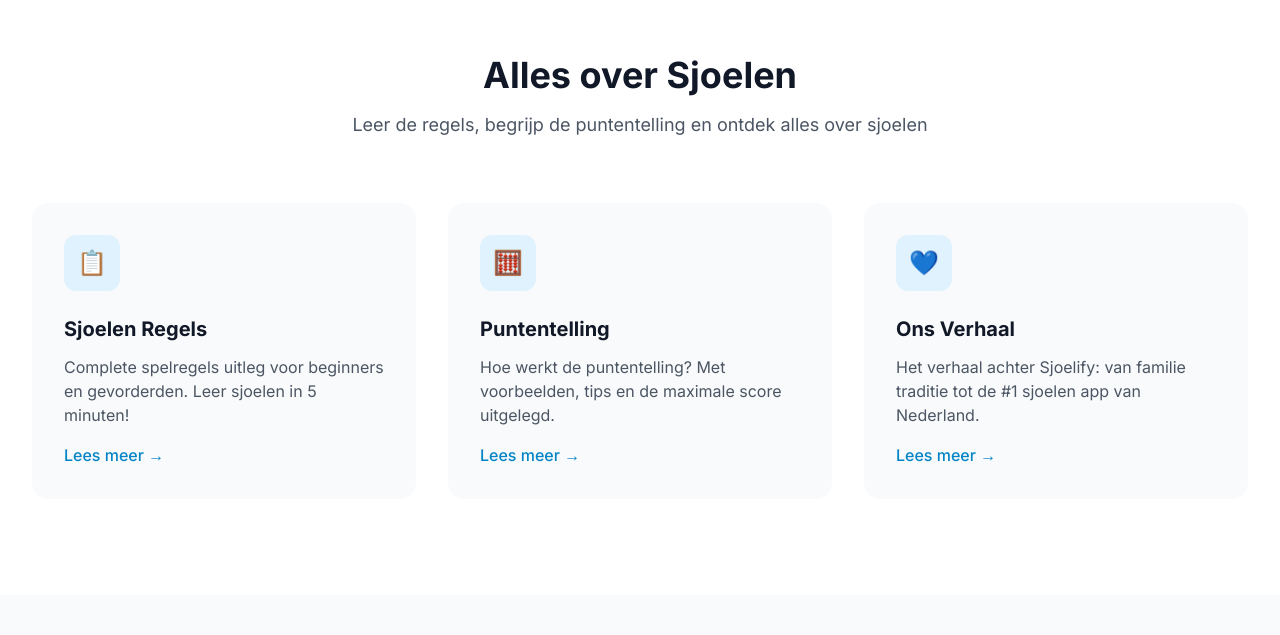
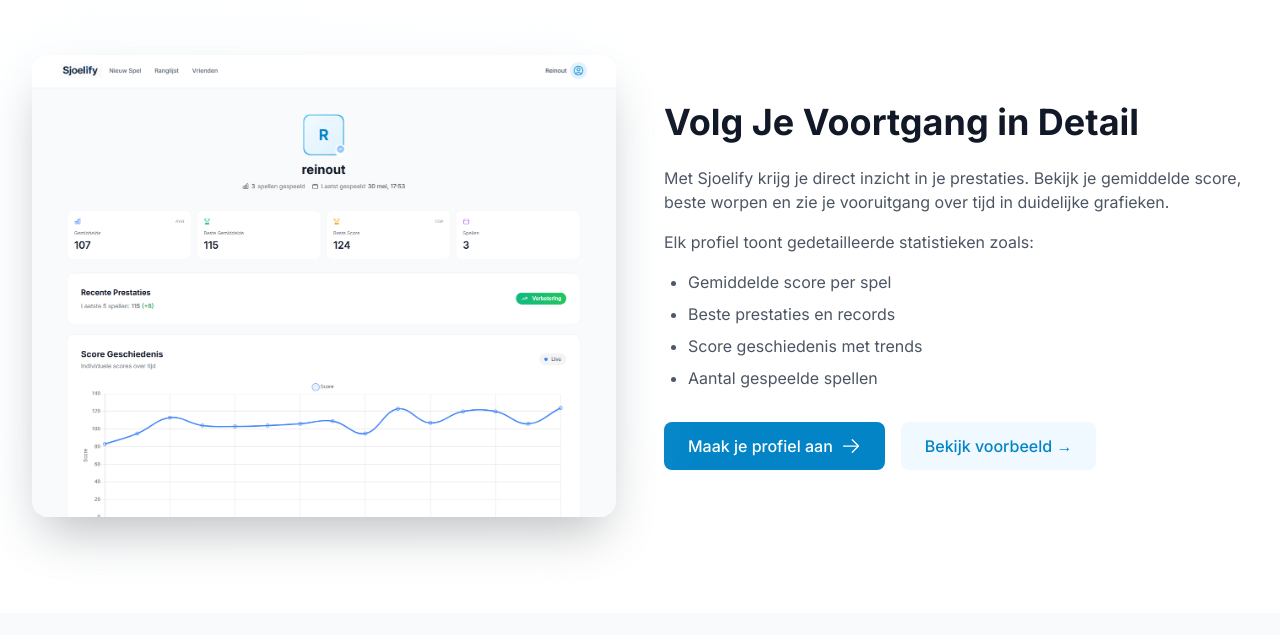
Before and after one commit to ReinoutWW/Sjoelify-v2, a Next.js app: page / in a window 1280 px wide. Shown: the part 1945-2580 px from the top of the page. Built offline with nearby package versions, Linux system fonts and the light colour scheme; no server answers.

Commit message:
Showcase example dashboard statistics for player profile

```diff
--- a/src/app/page.tsx
+++ b/src/app/page.tsx
@@ -5,6 +5,7 @@
 import { redirect } from 'next/navigation';
 import { useEffect } from 'react';
 import Link from 'next/link';
+import Image from 'next/image';
 import { motion } from 'framer-motion';
 import {
   ArrowRightIcon,
@@ -271,8 +272,81 @@
         </div>
       </section>
 
+      {/* Score Profile Example Section */}
+      <section className="py-24 bg-white" id="score-example">
+        <div className="max-w-7xl mx-auto px-4 sm:px-6 lg:px-8">
+          <div className="grid md:grid-cols-2 gap-12 items-center">
+            <motion.div
+              initial={{ opacity: 0, x: -20 }}
+              whileInView={{ opacity: 1, x: 0 }}
+              viewport={{ once: true }}
+              transition={{ duration: 0.8 }}
+              className="order-2 md:order-1"
+            >
+              <div className="relative">
+                <div className="absolute inset-0 bg-gradient-to-r from-primary-100 to-primary-50 rounded-2xl blur-2xl opacity-30" />
+                <div className="relative bg-white rounded-2xl shadow-2xl overflow-hidden">
+                  <Image
+                    src="/images/SjoelifyScoreExample.png"
+                    alt="Sjoelify Score Profiel Voorbeeld"
+                    width={600}
+                    height={800}
+                    className="w-full h-auto"
+                    sizes="(max-width: 768px) 100vw, (max-width: 1200px) 50vw, 600px"
+                    priority
+                  />
+                </div>
+              </div>
+            </motion.div>
+
+            <motion.div
+              initial={{ opacity: 0, x: 20 }}
+              whileInView={{ opacity: 1, x: 0 }}
+              viewport={{ once: true }}
+              transition={{ duration: 0.8 }}
+              className="order-1 md:order-2"
+            >
+              <h2 className="text-3xl sm:text-4xl font-bold text-gray-900 mb-6">
+                {t.home.scoreExample.title}
+              </h2>
+              <div className="space-y-4 text-gray-600">
+                <p>
+                  {t.home.scoreExample.description}
+                </p>
+                <p>
+                  {t.home.scoreExample.featuresIntro}
+                </p>
+                <ul className="list-disc pl-6 space-y-2">
+                  <li>{t.home.scoreExample.features.averageScore}</li>
+                  <li>{t.home.scoreExample.features.bestPerformance}</li>
+                  <li>{t.home.scoreExample.features.scoreHistory}</li>
+                  <li>{t.home.scoreExample.features.gamesPlayed}</li>
+                </ul>
+              </div>
+              <div className="mt-8 flex flex-col sm:flex-row gap-4">
+                <Link
+                  href="/auth/sign-up"
+                  className="inline-flex items-center justify-center px-6 py-3 bg-primary-600 text-white rounded-lg hover:bg-primary-700 transition-colors font-medium"
+                >
+                  {t.home.scoreExample.createProfile}
+                  <ArrowRightIcon className="ml-2 h-5 w-5" />
+                </Link>
+                <a
+                  href="https://sjoelify.com/players/mL3KRDjiDrg31GXdwIrW3Ig18I43"
+                  target="_blank"
+                  rel="noopener noreferrer"
+                  className="inline-flex items-center justify-center px-6 py-3 text-primary-600 bg-primary-50 hover:bg-primary-100 rounded-lg transition-colors font-medium"
+                >
+                  {t.home.scoreExample.viewExample} →
+                </a>
+              </div>
+            </motion.div>
+          </div>
+        </div>
+      </section>
+
       {/* Articles/Info Section */}
-      <section className="py-24 bg-white" id="articles">
+      <section className="py-24 bg-gray-50" id="articles">
         <div className="max-w-7xl mx-auto px-4 sm:px-6 lg:px-8">
           <div className="text-center mb-16">
             <h2 className="text-3xl font-bold text-gray-900 sm:text-4xl">
@@ -360,7 +434,7 @@
       </section>
 
       {/* Our Story Section */}
-      <section className="py-24 bg-gray-50" id="our-story">
+      <section className="py-24 bg-white" id="our-story">
         <div className="max-w-7xl mx-auto px-4 sm:px-6 lg:px-8">
           <div className="grid md:grid-cols-2 gap-12 items-center">
             <motion.div
--- a/src/lib/i18n/translations/en.ts
+++ b/src/lib/i18n/translations/en.ts
@@ -196,13 +196,26 @@
       title: 'The Story of Sjoelify',
       subtitle: 'From family tradition to digital innovation',
       intro: 'The Wijnholds family has been playing sjoelen for generations. It\'s more than a game - it\'s a tradition that brings families together.',
-      idea: 'During a cozy sjoelen afternoon, the idea arose: "Why don\'t we have an app that automatically keeps track of everything?" As the software engineer in the family, I happily took on this challenge.',
+      idea: 'During a cozy sjoelen afternoon, the idea arose: "Why don\'t we have an app that automatically keeps track of everything?" As the software engineer in the family, I, Reinout Wijnholds, happily took on this challenge.',
       growth: 'What started as a solution for our family grew into Sjoelify - a free app for all sjoelen enthusiasts in the Netherlands. Because the joy of sjoelen should be accessible to everyone.',
       readFullStory: 'Read the full story',
       familyName: 'Wijnholds Family',
       familyTagline: 'From generation to generation',
       quote: 'Sjoelen brings people together. With Sjoelify we want to make that experience even more fun and easier for everyone.',
       quoteAuthor: 'Reinout Wijnholds, Creator of Sjoelify',
+    },
+    scoreExample: {
+      title: 'Track Your Progress in Detail',
+      description: 'With Sjoelify you get instant insight into your performance. View your average score, best throws and see your progress over time in clear graphs.',
+      featuresIntro: 'Each profile shows detailed statistics such as:',
+      features: {
+        averageScore: 'Average score per game',
+        bestPerformance: 'Best performances and records',
+        scoreHistory: 'Score history with trends',
+        gamesPlayed: 'Number of games played',
+      },
+      createProfile: 'Create your profile',
+      viewExample: 'See example',
     },
     faq: {
       title: 'Frequently Asked Questions',
--- a/src/lib/i18n/translations/nl.ts
+++ b/src/lib/i18n/translations/nl.ts
@@ -203,6 +203,19 @@
       familyTagline: 'Van generatie op generatie',
       quote: 'Met Sjoelify willen we die ervaring nog leuker en makkelijker maken voor iedereen.',
       quoteAuthor: 'Reinout Wijnholds, Maker van Sjoelify',
+    },
+    scoreExample: {
+      title: 'Volg Je Voortgang in Detail',
+      description: 'Met Sjoelify krijg je direct inzicht in je prestaties. Bekijk je gemiddelde score, beste worpen en zie je vooruitgang over tijd in duidelijke grafieken.',
+      featuresIntro: 'Elk profiel toont gedetailleerde statistieken zoals:',
+      features: {
+        averageScore: 'Gemiddelde score per spel',
+        bestPerformance: 'Beste prestaties en records',
+        scoreHistory: 'Score geschiedenis met trends',
+        gamesPlayed: 'Aantal gespeelde spellen',
+      },
+      createProfile: 'Maak je profiel aan',
+      viewExample: 'Bekijk voorbeeld',
     },
     faq: {
       title: 'Veelgestelde Vragen',
```
Also changed, not shown: public/images/SjoelifyScoreExample.png (added).
